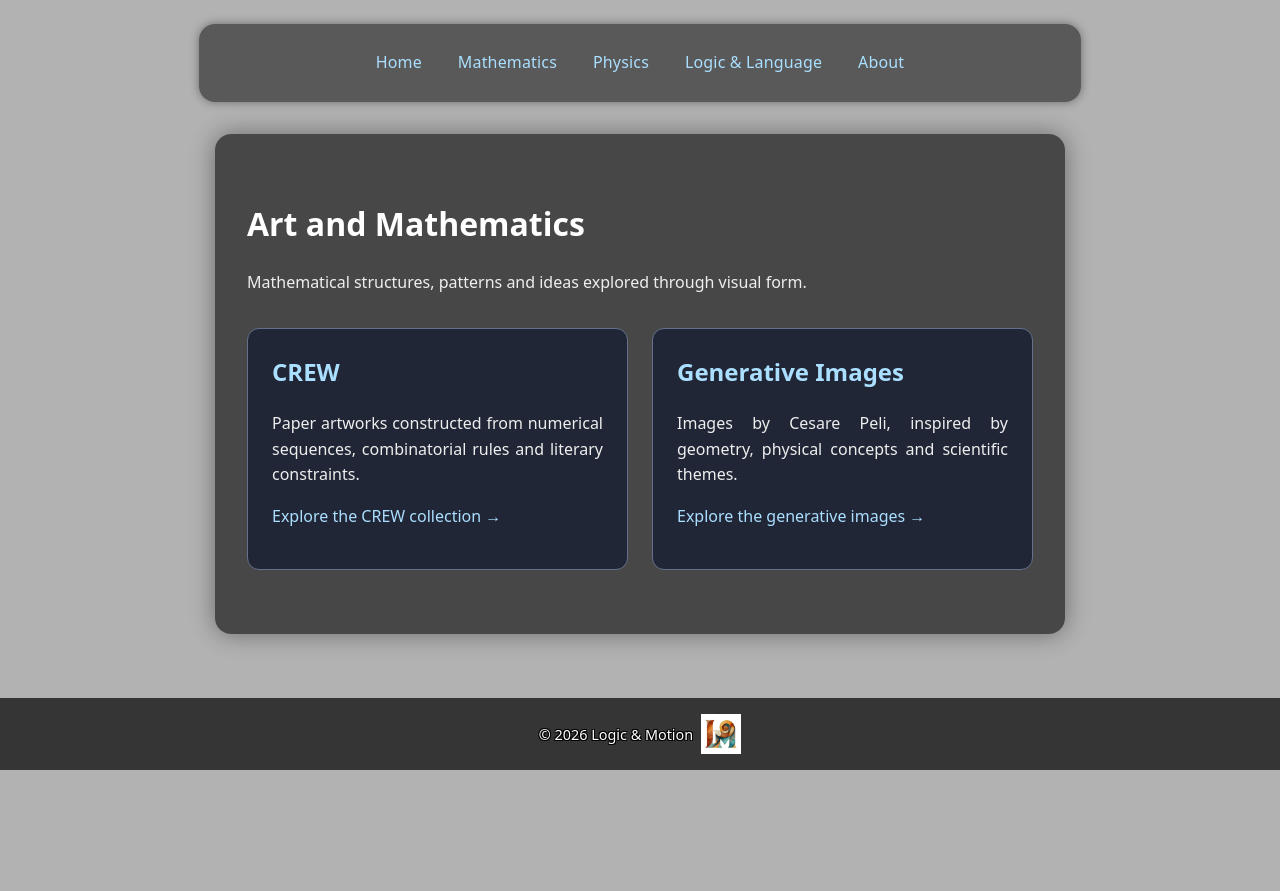
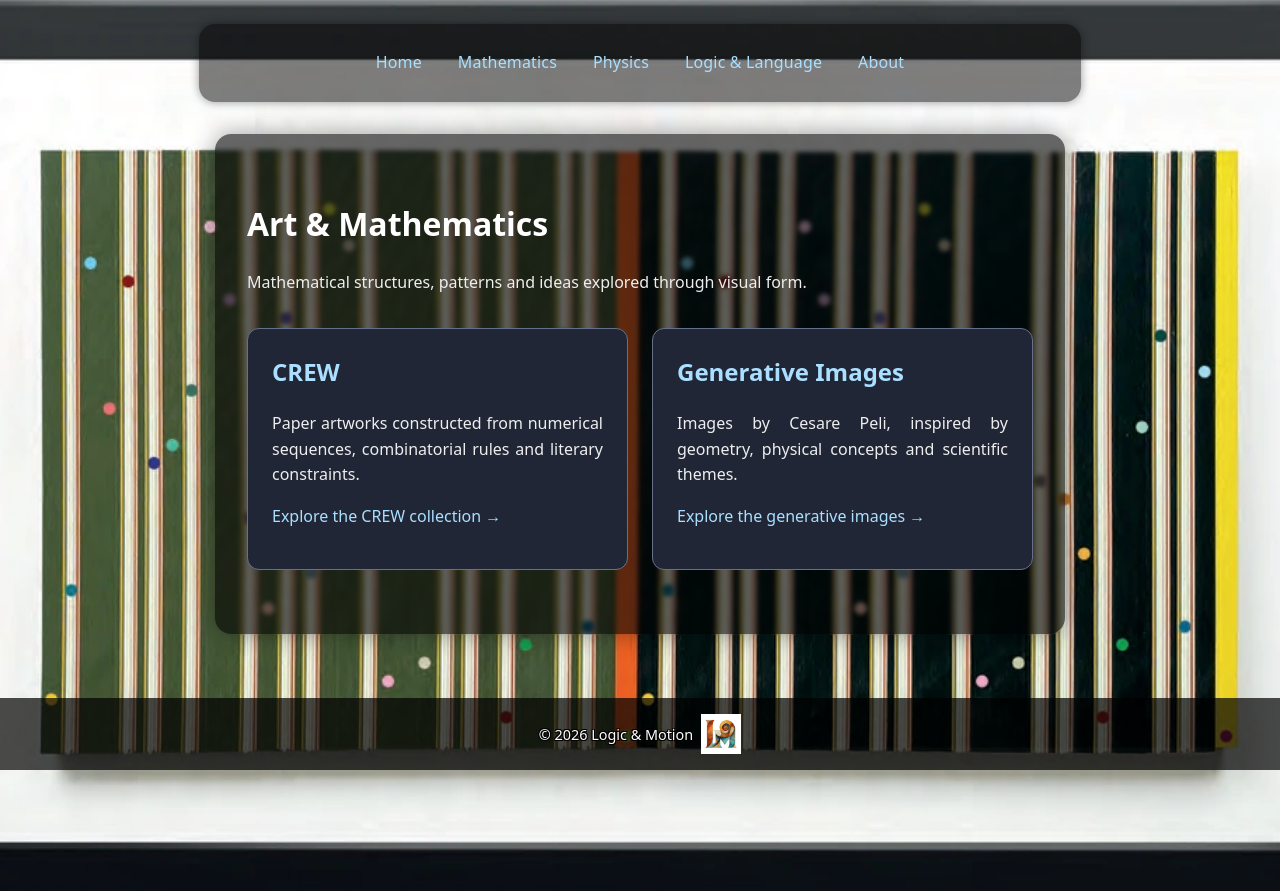
Before and after one commit to CesarePeli/Math_Physics_Logic, a Jekyll site: the page built from gallery/index.html, in a window 1280 px wide. Shown: the top 891 px of the page. Built offline with Jekyll 4.4.1, drawn with Linux system fonts in a browser that asks for light colours.

Commit message:
Set CREW background for Art & Mathematics and unify section labels

```diff
--- a/_includes/header.html
+++ b/_includes/header.html
@@ -13,7 +13,7 @@
 ">
 
   <!-- Navigation links -->
-  {% assign nav_items = "index:Home,mathematics:Mathematics,physics:Physics,logic-language:Logic & Language,gallery:Art and Mathematics,about:About" | split: "," %}
+  {% assign nav_items = "index:Home,mathematics:Mathematics,physics:Physics,logic-language:Logic & Language,gallery:Art & Mathematics,about:About" | split: "," %}
   {% assign current_url = page.url | replace: "/index.html", "/" %}
 
   {% for item in nav_items %}
--- a/gallery/crew/index.html
+++ b/gallery/crew/index.html
@@ -3,10 +3,10 @@ layout: default
 title: CREW — Mathematical Art
 permalink: /gallery/crew/
 description: "Explore mathematical paper artworks by CREW: sequences, combinatorial rules and literary constraints, with photographs and detailed explanations."
-last_modified_at: 2026-10-12
+last_modified_at: 2026-10-13
 ---
 
-<p><a href="{{ '/gallery/' | relative_url }}">← Art and Mathematics</a></p>
+<p><a href="{{ '/gallery/' | relative_url }}">← Art &amp; Mathematics</a></p>
 <h1>CREW</h1>
 <p>Flaviano Raschietti, Leopoldo Morbin, Nicola Cracco and Mauro Forlani construct artworks from coloured paper and glue, following numerical sequences, combinatorial rules and formal constraints.</p>
 <p>Selected works from <em>Linus, Bach, Beatles. L’Arte Matematica: istruzioni per l’uso</em>, curated by Giovanna Grossato, 2026.</p>
--- a/gallery/generative-images/index.html
+++ b/gallery/generative-images/index.html
@@ -3,10 +3,10 @@ layout: default
 title: Generative Images — Cesare Peli
 permalink: /gallery/generative-images/
 description: "Generative images by Cesare Peli inspired by geometry, physics and scientific concepts. Explore individual images and their accompanying explanations."
-last_modified_at: 2026-10-12
+last_modified_at: 2026-10-13
 ---
 
-<p><a href="{{ '/gallery/' | relative_url }}">← Art and Mathematics</a></p>
+<p><a href="{{ '/gallery/' | relative_url }}">← Art &amp; Mathematics</a></p>
 <h1>Generative Images</h1>
 <p>Images by Cesare Peli, inspired by geometry, physical concepts and scientific themes.</p>
 <p>These compositions offer artistic interpretations of their subjects. Each image has a dedicated page with its explanation and production details.</p>
--- a/gallery/index.html
+++ b/gallery/index.html
@@ -1,13 +1,14 @@
 ---
 layout: default
-title: Art and Mathematics
-seo_title: "Art and Mathematics: Collections and Artworks"
+title: Art & Mathematics
+seo_title: "Art & Mathematics: Collections and Artworks"
 permalink: /gallery/
+background_image: "/gallery-images/crew-linus-60-sally-30.webp"
 description: "Explore visual approaches to mathematical structures. Browse the collections, view individual artworks and read their mathematical explanations."
-last_modified_at: 2026-10-12
+last_modified_at: 2026-10-13
 ---
 
-<h1>Art and Mathematics</h1>
+<h1>Art &amp; Mathematics</h1>
 <p>Mathematical structures, patterns and ideas explored through visual form.</p>
 
 <div class="art-collections">
```
Also changed, not shown: index.md (+3 -3 lines).
